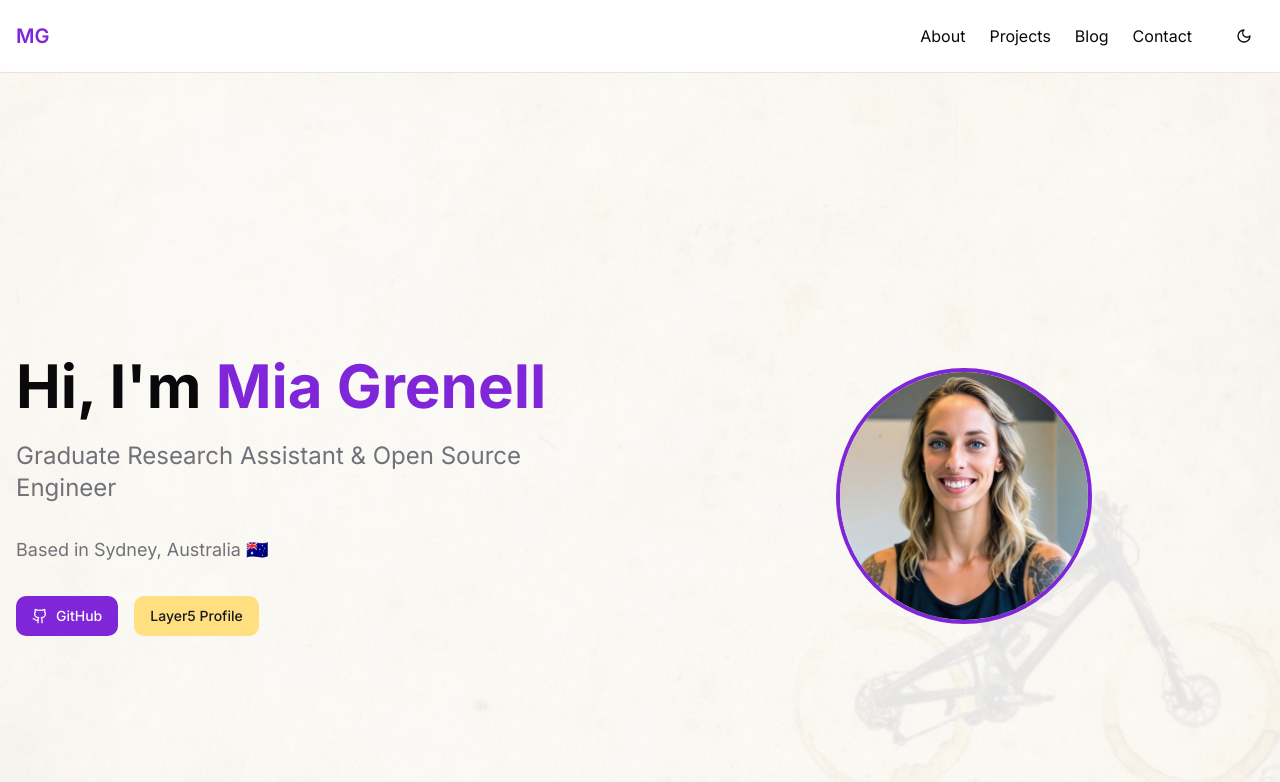
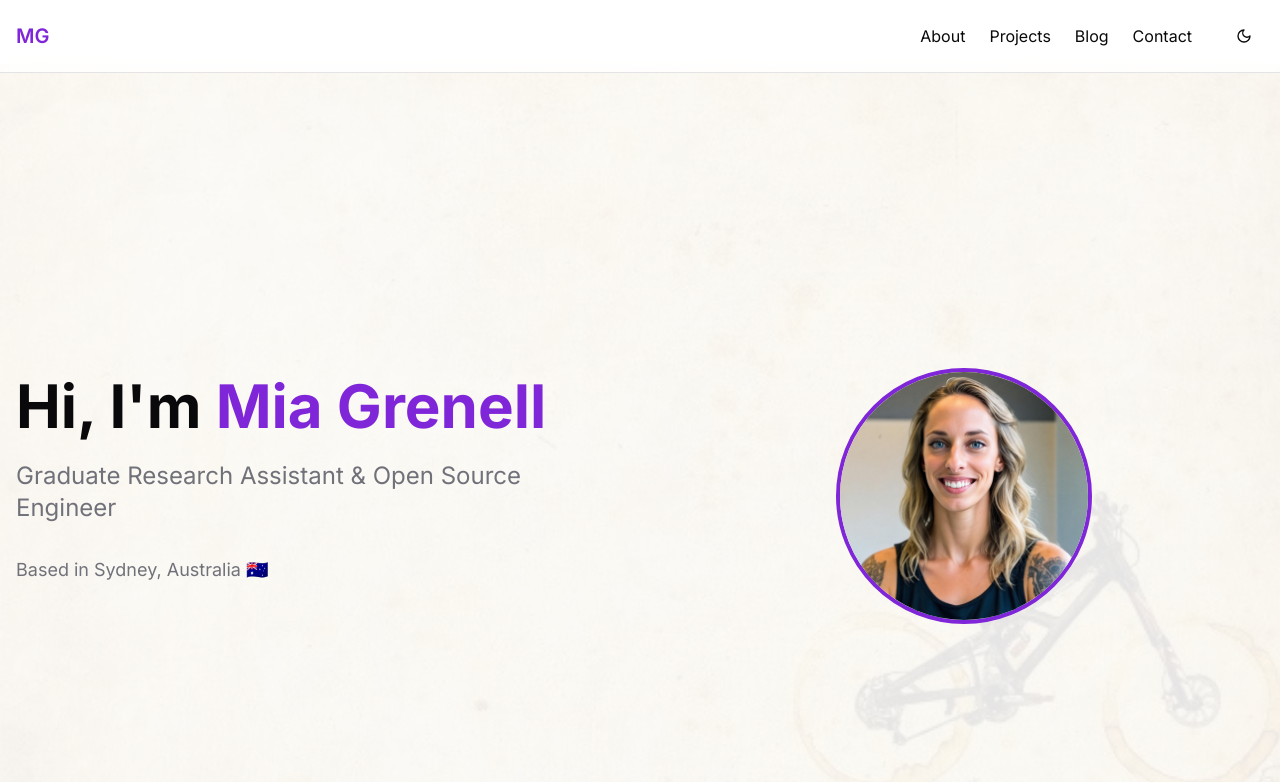
Before and after one commit to miacycle/mia-sydney-cycle, a React (Vite) app: page / in a window 1280 px wide. Shown: the top 782 px of the page. Built offline with nearby package versions, Linux system fonts and the light colour scheme.

Commit message:
Update Hero.tsx

```diff
--- a/src/components/Hero.tsx
+++ b/src/components/Hero.tsx
@@ -1,6 +1,5 @@
 
 import { Github } from "lucide-react";
-import { Button } from "./ui/button";
 
 export const Hero = () => {
   return (
@@ -25,19 +24,6 @@ export const Hero = () => {
             <p className="text-lg text-muted-foreground mb-8">
               Based in Sydney, Australia 🇦🇺
             </p>
-            <div className="flex flex-wrap gap-4 justify-center md:justify-start">
-              <Button className="gap-2" asChild>
-                <a href="https://github.com/miacycle" target="_blank" rel="noopener noreferrer">
-                  <Github className="w-5 h-5" />
-                  GitHub
-                </a>
-              </Button>
-              <Button variant="secondary" asChild>
-                <a href="http://layer5.io/community/members/mia-grenell" target="_blank" rel="noopener noreferrer">
-                  Layer5 Profile
-                </a>
-              </Button>
-            </div>
           </div>
           <div className="flex-1 flex justify-center">
             <img
```
